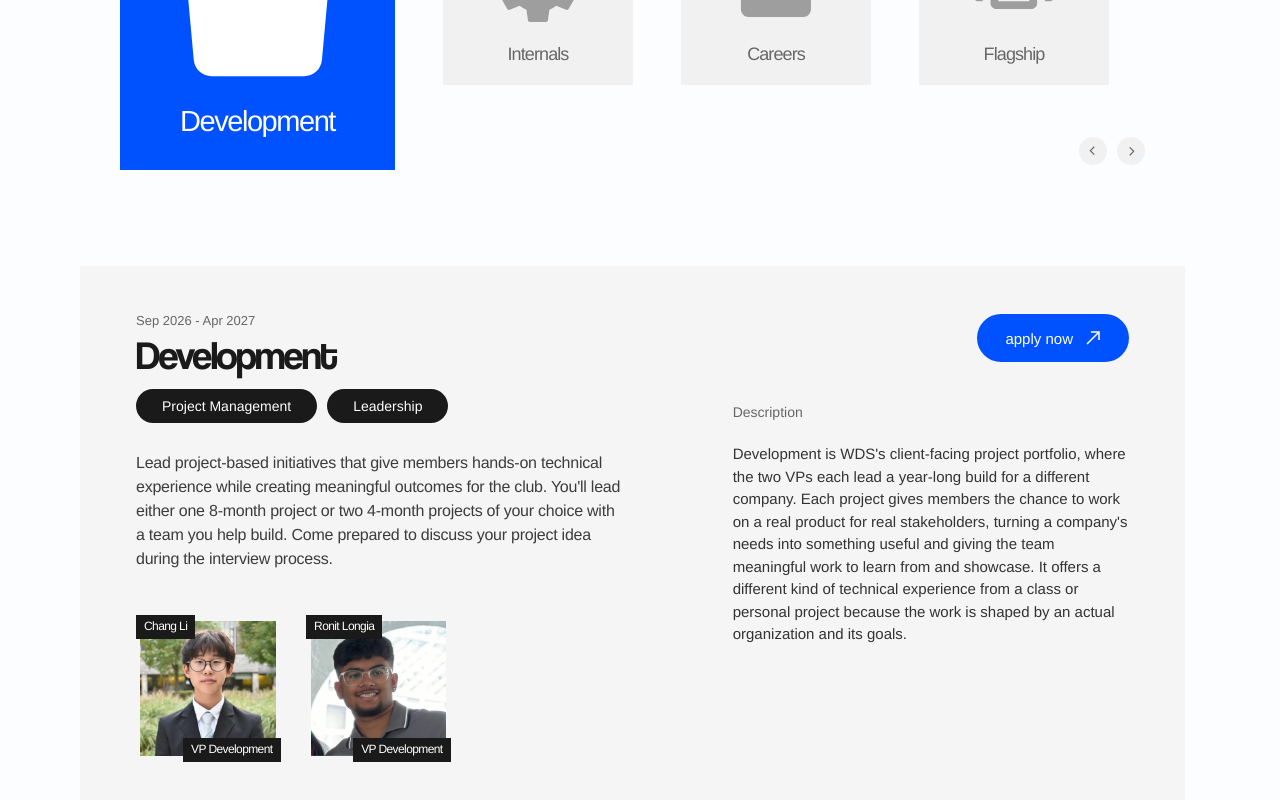
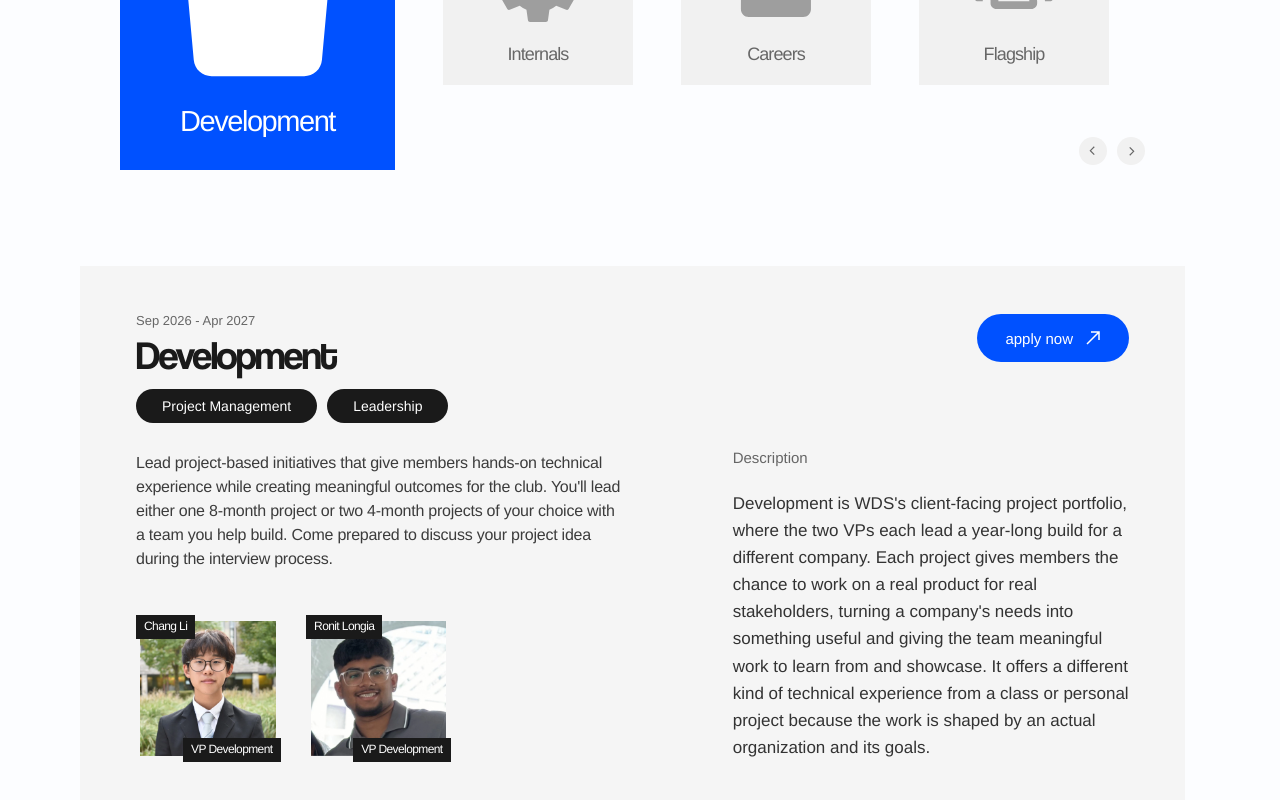
Before and after one commit to Western-Developer-Society-Technology/wds-website-2026-27, a Next.js app: page /portfolios in a window 1280 px wide. Shown: the part 408-1208 px from the top of the page. Built offline with nearby package versions, Linux system fonts and the light colour scheme.

Commit message:
description resize

```diff
--- a/src/app/portfolios/portfolios.module.css
+++ b/src/app/portfolios/portfolios.module.css
@@ -259,9 +259,10 @@
 }
 
 .roleDetails h3 {
+  margin-top: auto;
   margin-bottom: 20px;
   color: #666;
-  font-size: 14px;
+  font-size: 15px;
   font-weight: 400;
 }
 
@@ -276,7 +277,9 @@
 
 .portfolioDescription {
   max-width: 62ch;
-  margin-bottom: 40px;
+  margin-bottom: auto;
+  font-size: 17px;
+  line-height: 1.6;
 }
 
 .actions {
```
